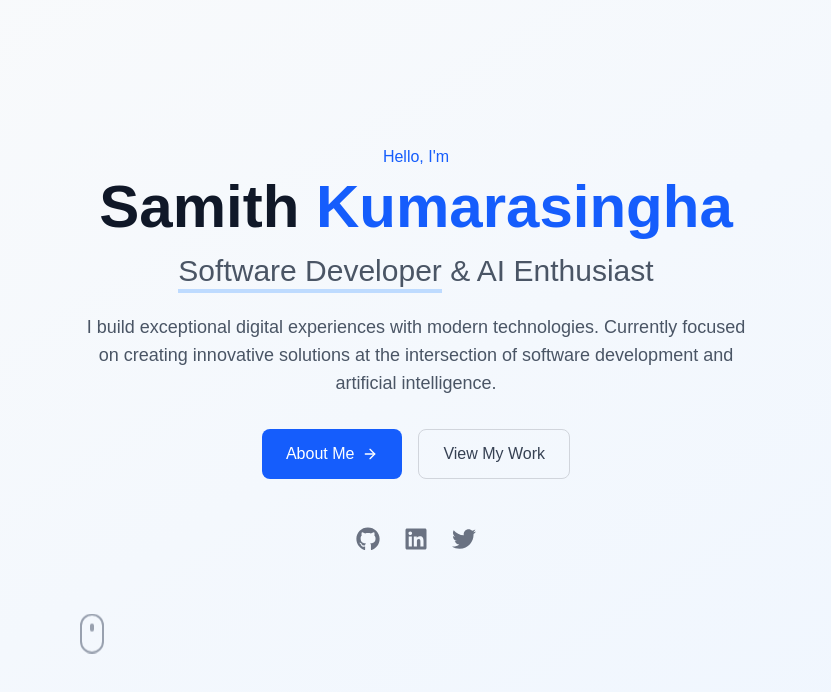
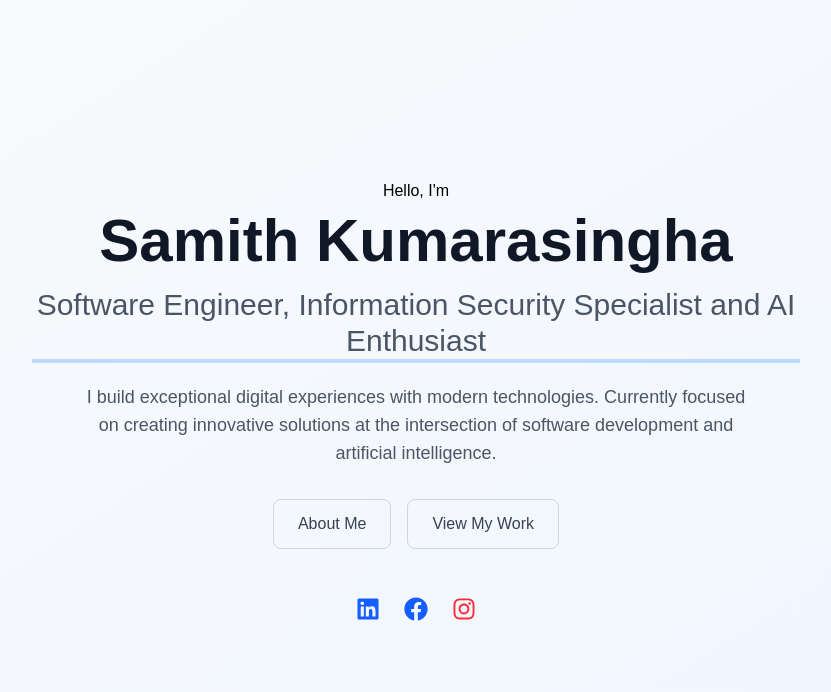
Before and after one commit to samith-p-piumal/samithkumarasingha.github.io, a Next.js app: page / in a window 1280 px wide. Shown: the top 692 px of the page, without its empty margins (224-1055 px from the left). Built offline with nearby package versions, Linux system fonts and the light colour scheme.

Commit message:
enhancement

```diff
--- a/src/app/about/page.tsx
+++ b/src/app/about/page.tsx
@@ -19,25 +19,25 @@ import {
     FaFacebook,
     FaInstagram,
     FaDatabase,
-    FaGraduationCap, FaBriefcase, FaMusic, FaCameraRetro, FaPlane, FaBookOpen
+    FaGraduationCap, FaBriefcase, FaMusic, FaCameraRetro, FaPlane, FaBookOpen, FaUserTie, FaMedal
 } from "react-icons/fa";
-import {GiWeightLiftingUp} from "react-icons/gi";
+import {GiNetworkBars, GiSkills, GiWeightLiftingUp} from "react-icons/gi";
 
 export default function About() {
     return (
         <div className="min-h-screen bg-gray-50 py-12 px-4 sm:px-6 lg:px-8">
             <div className="max-w-4xl mx-auto">
-                <div className="text-center mb-12">
+                {/*<div className="text-center mb-12">
                     <h1 className="text-4xl font-bold text-gray-800 mb-4">About Me</h1>
                     <div className="w-24 h-1 bg-blue-600 mx-auto"></div>
-                </div>
+                </div>*/}
 
                 <div className="bg-white rounded-xl shadow-lg overflow-hidden">
                     <div className="md:flex">
                         <div className="md:w-1/3 p-6 flex justify-center">
                             <div className="relative h-64 w-64 rounded-full overflow-hidden border-4 border-blue-100">
                                 <Image
-                                    src="/profile.jpeg" // Replace with your image path
+                                    src="/profile.jpg"
                                     alt="Samith Kumarasingha"
                                     layout="fill"
                                     objectFit="cover"
@@ -56,6 +56,15 @@ export default function About() {
                             <div className="mb-8">
                                 <h3 className="text-xl font-semibold text-gray-800 mb-3">Skills & Expertise</h3>
                                 <div className="flex flex-wrap gap-3">
+                                    {/*<span className="flex items-center px-3 py-1 bg-orange-100 text-green-800 rounded-full">
+                                        <FaUserTie className="mr-2" /> Technical Lead, Service Owner, Scrum Master
+                                    </span>
+                                    <span className="flex items-center px-3 py-1 bg-yellow-100 text-green-800 rounded-full">
+                                        <GiNetworkBars className="mr-2" /> Financial, Banking, Telco, Healthcare
+                                    </span>
+                                    <span className="flex items-center px-3 py-1 bg-red-100 text-green-800 rounded-full">
+                                        <FaMedal className="mr-2" /> FinTech Expert, Information Security Specialist
+                                    </span>*/}
                                     <span className="flex items-center px-3 py-1 bg-green-100 text-green-800 rounded-full">
                                         <FaServer className="mr-2" /> Backend (Java, Node.js, GO)
                                     </span>
@@ -75,15 +84,15 @@ export default function About() {
                                 <h3 className="text-xl font-semibold text-gray-800 mb-3">Connect With Me</h3>
                                 <div className="flex space-x-4">
                                     <a href="https://www.linkedin.com/in/samithkumarasingha/" target="_blank" rel="noopener noreferrer"
-                                       className="text-gray-700 hover:text-blue-600 transition-colors duration-300">
+                                       className="text-blue-600 hover:text-gray-700 transition-colors duration-300">
                                         <FaLinkedin size={24} />
                                     </a>
                                     <a href="https://www.facebook.com/samith.p.piumal" target="_blank" rel="noopener noreferrer"
-                                       className="text-gray-700 hover:text-blue-600 transition-colors duration-300">
+                                       className="text-blue-600 hover:text-gray-700 transition-colors duration-300">
                                         <FaFacebook size={24} />
                                     </a>
                                     <a href="https://www.instagram.com/samithkumarasingha/" target="_blank" rel="noopener noreferrer"
-                                       className="text-gray-700 hover:text-blue-600 transition-colors duration-300">
+                                       className="text-red-500 hover:text-gray-700 transition-colors duration-300">
                                         <FaInstagram size={24} />
                                     </a>
                                 </div>
@@ -107,23 +116,32 @@ export default function About() {
                     <div className="bg-white p-6 rounded-lg shadow-md hover:shadow-lg transition-shadow duration-300">
                         <h3 className="text-xl font-semibold text-gray-800 mb-3">Experience</h3>
                         <p className="text-gray-600">
-                            <FaBriefcase className="text-black" />
-                            Software Engineer<br />
-                            2015 February - Present
+                            <FaUserTie className="text-black" />
+                            <b>Roles</b><br />
+                            Technical Lead, Service Owner, Scrum Master<br /><br />
+                            <GiNetworkBars className="text-black" />
+                            <b>Domains</b><br />
+                            Financial, Banking, Telco, Healthcare<br /><br />
+                            <FaMedal className="text-black" />
+                            <b>Expertise</b><br />
+                            FinTech Expert, Information Security Specialist<br /><br />
                         </p>
                     </div>
                     <div className="bg-white p-6 rounded-lg shadow-md hover:shadow-lg transition-shadow duration-300">
                         <h3 className="text-xl font-semibold text-gray-800 mb-3">Hobbies</h3>
-                        <div className="flex gap-4 items-center">
+                        {/*<div className="flex gap-4 items-center">
                             <FaMusic className="text-black" />
                             <FaCameraRetro className="text-black" />
                             <FaPlane className="text-black" />
                             <FaBookOpen className="text-black" />
                             <GiWeightLiftingUp className="text-black" />
-                        </div>
+                        </div>*/}
                         <p className="text-gray-600">
-                            Play guitar(Base and Rythm)<br />
-                            Traveling, Hiking & Road trip<br />
+                            <FaMusic className="text-black" />
+                            Play guitar(Base and Rhythm)<br /><br />
+                            <FaPlane className="text-black" />
+                            Traveling, Hiking & Road trip<br /><br />
+                            <FaBookOpen className="text-black" />
                             Learning new technologies<br />
 
                         </p>
--- a/src/app/page.tsx
+++ b/src/app/page.tsx
@@ -1,33 +1,5 @@
-// //import Image from "next/image";
-//
-// import Link from "next/link";
-//
-// export default function Home() {
-//   return (
-//       <div className="min-h-screen flex flex-col justify-center items-center bg-gray-100">
-//         <h1 className="text-4xl font-bold text-gray-800 mb-4">
-//           Samith Kumarasingha
-//         </h1>
-//         <p className="text-xl text-gray-600 mb-6">
-//           Passionate Software Developer & AI Enthusiast
-//         </p>
-//         <div className="flex space-x-4">
-//
-//           <Link href="/about" className="px-4 py-2 bg-blue-600 text-white rounded-lg hover:bg-blue-700">
-//               About Me
-//
-//           </Link>
-//           <Link href="/projects" className="px-4 py-2 bg-blue-600 text-white rounded-lg hover:bg-blue-700">
-//               My Projects
-//           </Link>
-//         </div>
-//       </div>
-//   );
-// }
-
 import Link from "next/link";
-import { FiArrowRight } from "react-icons/fi";
-import { FaGithub, FaLinkedin, FaTwitter } from "react-icons/fa";
+import {FaFacebook, FaGithub, FaInstagram, FaLinkedin, FaTwitter} from "react-icons/fa";
 
 export default function Home() {
     return (
@@ -35,15 +7,15 @@ export default function Home() {
             <div className="text-center max-w-3xl">
                 {/* Animated greeting */}
                 <div className="animate-fade-in">
-                    <p className="text-blue-600 font-medium mb-2">Hello, I'm</p>
+                    <p className="text-black font-medium mb-2">Hello, I'm</p>
                     <h1 className="text-5xl sm:text-6xl font-bold text-gray-900 mb-4">
-                        Samith <span className="text-blue-600">Kumarasingha</span>
+                        Samith Kumarasingha{/*<span className="text-blue-600">Samith Kumarasingha</span>*/}
                     </h1>
                     <h2 className="text-2xl sm:text-3xl font-medium text-gray-600 mb-6">
             <span className="relative inline-block">
               <span className="absolute -bottom-1 left-0 w-full h-1 bg-blue-200"></span>
-              <span className="relative">Software Developer</span>
-            </span> & AI Enthusiast
+              <span className="relative">Software Engineer, Information Security Specialist and AI Enthusiast</span>
+            </span>
                     </h2>
                     <p className="text-lg text-gray-600 mb-8 max-w-2xl mx-auto">
                         I build exceptional digital experiences with modern technologies.
@@ -56,13 +28,15 @@ export default function Home() {
                 <div className="flex flex-col sm:flex-row justify-center gap-4 mb-12">
                     <Link
                         href="/about"
-                        className="px-6 py-3 bg-blue-600 text-white rounded-lg hover:bg-blue-700 transition-all duration-300 flex items-center justify-center gap-2 group"
+                        //className="px-6 py-3 bg-blue-600 text-white rounded-lg hover:bg-blue-700 transition-all duration-300 flex items-center justify-center gap-2 group"
+                        className="px-6 py-3 border border-gray-300 text-gray-700 rounded-lg hover:bg-white hover:shadow-md transition-all duration-300 flex items-center justify-center gap-2"
                     >
                         About Me
-                        <FiArrowRight className="group-hover:translate-x-1 transition-transform duration-300" />
+                        {/*<FiArrowRight className="group-hover:translate-x-1 transition-transform duration-300" />*/}
                     </Link>
                     <Link
                         href="/projects"
+                        //className="px-6 py-3 bg-blue-600 text-white rounded-lg hover:bg-blue-700 transition-all duration-300 flex items-center justify-center gap-2 group"
                         className="px-6 py-3 border border-gray-300 text-gray-700 rounded-lg hover:bg-white hover:shadow-md transition-all duration-300 flex items-center justify-center gap-2"
                     >
                         View My Work
@@ -71,41 +45,28 @@ export default function Home() {
 
                 {/* Social links */}
                 <div className="flex justify-center space-x-6">
-                    <a
-                        href="https://github.com/yourusername"
-                        target="_blank"
-                        rel="noopener noreferrer"
-                        className="text-gray-500 hover:text-gray-900 transition-colors duration-300"
-                        aria-label="GitHub"
-                    >
-                        <FaGithub className="h-6 w-6" />
-                    </a>
-                    <a
-                        href="https://linkedin.com/in/yourusername"
-                        target="_blank"
-                        rel="noopener noreferrer"
-                        className="text-gray-500 hover:text-blue-700 transition-colors duration-300"
-                        aria-label="LinkedIn"
-                    >
+
+                    <a href="https://www.linkedin.com/in/samithkumarasingha/" target="_blank" rel="noopener noreferrer"
+                       className="text-blue-600 hover:text-gray-700 transition-colors duration-300">
                         <FaLinkedin className="h-6 w-6" />
                     </a>
-                    <a
-                        href="https://twitter.com/yourusername"
-                        target="_blank"
-                        rel="noopener noreferrer"
-                        className="text-gray-500 hover:text-blue-400 transition-colors duration-300"
-                        aria-label="Twitter"
-                    >
-                        <FaTwitter className="h-6 w-6" />
+                    <a href="https://www.facebook.com/samith.p.piumal" target="_blank" rel="noopener noreferrer"
+                       className="text-blue-600 hover:text-gray-700 transition-colors duration-300">
+                        <FaFacebook className="h-6 w-6" />
                     </a>
+                    <a href="https://www.instagram.com/samithkumarasingha/" target="_blank" rel="noopener noreferrer"
+                       className="text-red-500 hover:text-gray-700 transition-colors duration-300">
+                        <FaInstagram className="h-6 w-6" />
+                    </a>
+
                 </div>
 
                 {/* Scroll indicator (optional) */}
-                <div className="mt-16 animate-bounce">
+                {/*<div className="mt-16 animate-bounce">
                     <div className="w-6 h-10 border-2 border-gray-400 rounded-full flex justify-center">
                         <div className="w-1 h-2 bg-gray-400 rounded-full mt-2"></div>
                     </div>
-                </div>
+                </div>*/}
             </div>
         </div>
     );
```
Also changed, not shown: public/profile.jpg (added).
